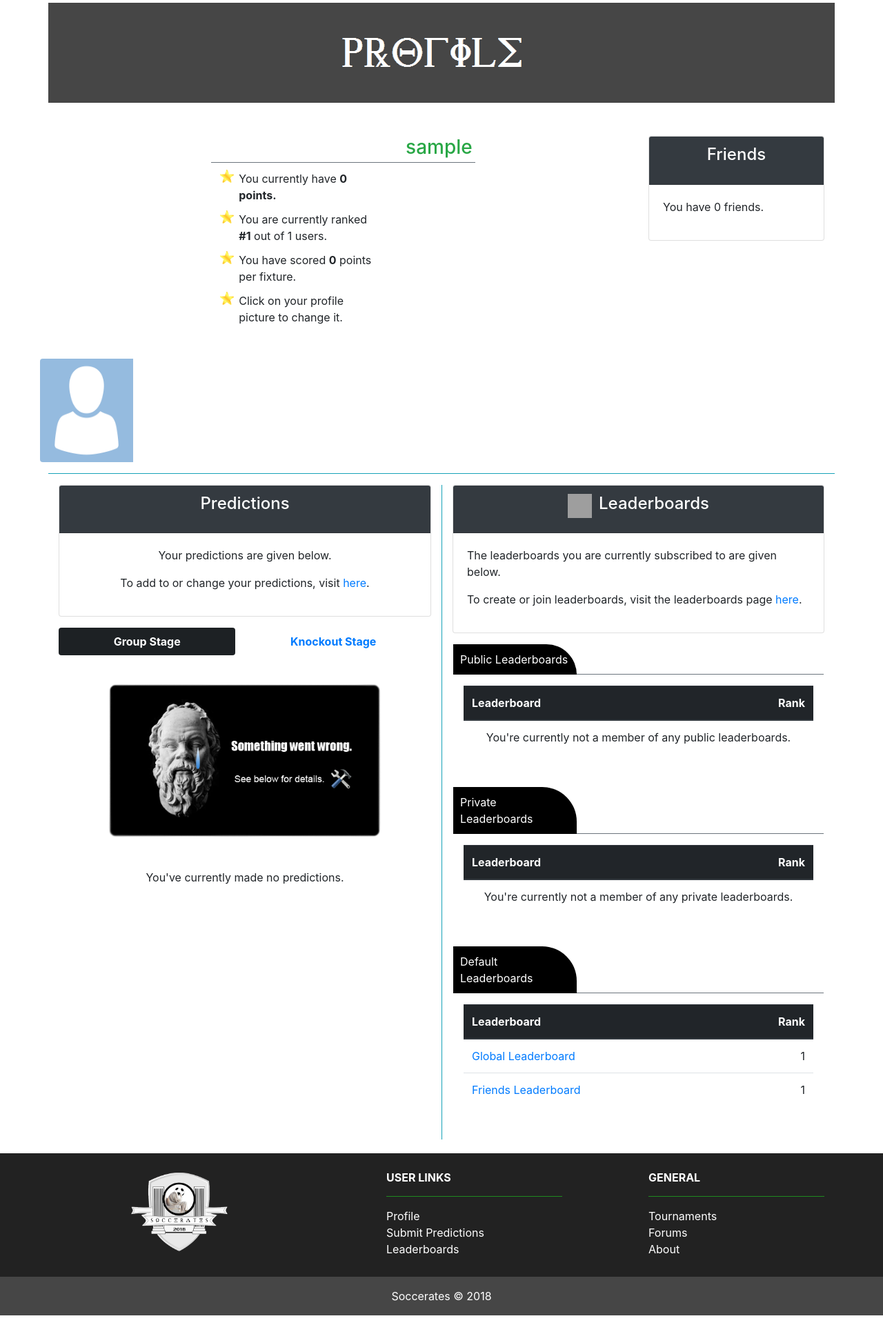
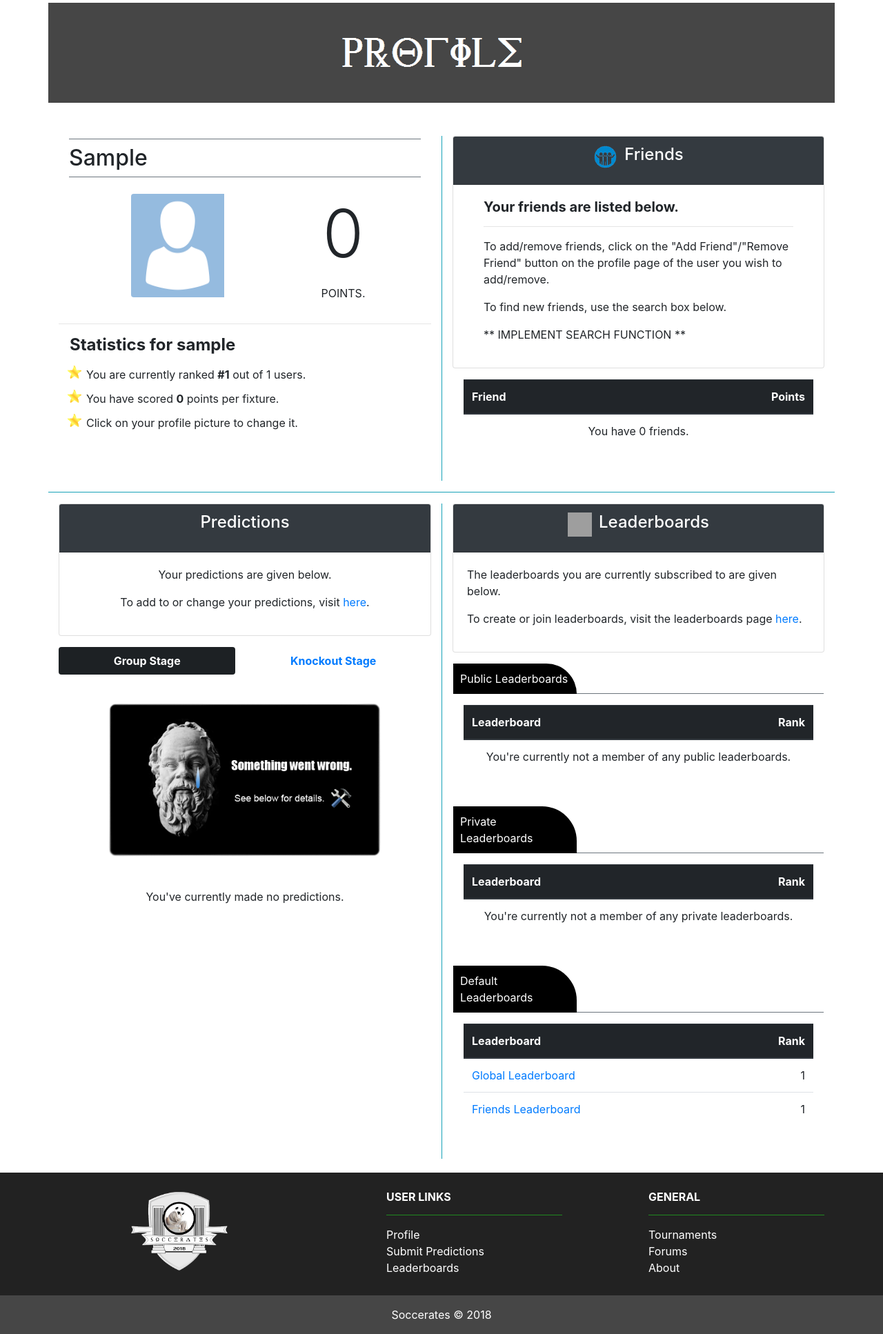
Before and after one commit to atlasJackson/soccerates, a Django app: page /profile in a window 1280 px wide. Shown: the part 129-2063 px from the top of the page at 69% size. Before the commit the page ends 2036 px from the top, so only its background shows below. Run offline with Django 3.2, Linux system fonts and the light colour scheme; the visitor is signed in with stand-in values (Sample User, id 1); data comes from the database, SQL or seed files in the repository; data that the repository does not hold is empty; parts of the project's set-up code (start-up, migrations or seed data) failed here and were passed over; some libraries are stand-ins or nearby versions; grey boxes are pictures that could not be loaded.

Commit message:
Completed first draft of profile page layout, with friends section included.

```diff
--- a/static/js/main.js
+++ b/static/js/main.js
@@ -58,12 +58,12 @@ document.addEventListener("DOMContentLoaded", function() {
     });
 
     /* Buttons to add and remove friends */
-    $(".user-profile-data").on("click", "#add-friend", function(e) {
+    $(".friend-buttons").on("click", "#add-friend", function(e) {
 
         e.preventDefault();
         buttonFriend($(this), "add_friend/");
     });
-    $(".user-profile-data").on("click", "#remove-friend", function(e) {
+    $(".friend-buttons").on("click", "#remove-friend", function(e) {
 
         e.preventDefault();
         buttonFriend($(this), "remove_friend/");
--- a/templates/user_profile.html
+++ b/templates/user_profile.html
@@ -29,44 +29,16 @@
         <!-- User's profile details, stats, and friends -->
         <div class="row pb-3 mb-3 border-bottom border-info">
 
-            <div class="col-9">
+            <!-- User's profile details -->
+            <div class="col-12 col-lg-6 mb-3">
 
-                <div class="col-12 col-md-8 offset-md-2 col-xl-6 offset-xl-3 text-right">
-                    <h3 class="text-success pb-1 pr-1 border-bottom border-secondary">{{ user.username }}</h3>
-                </div>
-
-                <div class="user-profile-data col-7 col-md-5 offset-md-2 col-lg-6 col-xl-4 offset-xl-3 list-star-bullets mb-5">
-                    <ul class="">
-                        {% if user.username == request.user.username %}
-                            <li>You currently have <strong>{{ user.profile.points }} points.</strong></li>
-                            <li>You are currently ranked <strong>#{{ ranking }}</strong> out of {{ usercount }} users.</li>
-                            <li>You have scored <strong>{{ points_percentage }}</strong> points per fixture.</li>
-                            <li>Click on your profile picture to change it.</li>
-                        {% else %}
-                            <li>{{ user.username }} currently has <strong>{{ user.profile.points }} points.</strong></li>
-                            <li>{{ user.username }} is currently ranked <strong>#{{ ranking }}</strong> out of {{ usercount }} users.</li>
-                            <li>{{ user.username }} has scored <strong>{{ points_percentage }}</strong> points per fixture.</li>
-                        {% endif %}
-                    </ul>
-
-                    {% if not user == request.user %}
-                        <div class="friend-buttons text-center">
-                            {% if is_friend %}
-                                <button class="btn btn-danger" type="button" id="remove-friend" data-csrf_token="{{ csrf_token }}" >
-                                    Remove Friend
-                                </button>
-                            {% else %}
-                                <button class="btn btn-success" type="button" id="add-friend" data-csrf_token="{{ csrf_token }}" >
-                                    Add Friend
-                                </button>
-                            {% endif %}
-                        </div>
-                    {% endif %}
-
+                <div class="col-12 text-left mb-4">
+                    <h2 class="text-capitalize mt-1 py-2 border-top border-bottom border-secondary">{{ user.username }}</h2>
                 </div>
 
                 <!-- User profile image. On clicking, the user can change their display picture. -->
-                <div class="col-5 col-md-3 col-lg-2">
+                <div class="row">
+                    <div class="col-6">
                     <!-- Display the profile picture -->
                     {% if user == request.user %}
                         <div class="user-profile">
@@ -76,6 +48,8 @@
                                 <img src="{% static 'img/soccerates-blank-profile.png' %}" id="user-profile-image" class="profile-page-image rounded img-fluid" alt="Profile" title="Click to change picture."/>
                             {% endif %}
                         </div>
+
+
                         <!-- Hidden form to submit a new profile picture. Upload and subumission is bound to the picture using jQuery. -->
                         <div class="profile-form">
                             <form id='profile-image-form' method="POST" action="{% url 'profile' %}" enctype="multipart/form-data" hidden>
@@ -93,19 +67,87 @@
                         </div>
                     {% endif %}
                     </div>
+
+                    <div class="col-6 text-center">
+                        <p><strong class="display-1">{{ user.profile.points }}</strong></p>
+                        <p class="text-uppercase">points.</p>
+                    </div>
+                </div>
+
+                <div class="row">
+                    <div class="col-12">
+                        <div class="user-profile-data list-star-bullets mb-5">
+                            <hr />
+                            <h4 class="pl-3 mb-3 font-weight-bold">Statistics for {{ user.username }}</h4>
+                            <ul class="">
+                                {% if user.username == request.user.username %}
+                                    <li>You are currently ranked <strong>#{{ ranking }}</strong> out of {{ usercount }} users.</li>
+                                    <li>You have scored <strong>{{ points_percentage }}</strong> points per fixture.</li>
+                                    <li>Click on your profile picture to change it.</li>
+                                {% else %}
+                                    <li>{{ user.username }} is currently ranked <strong>#{{ ranking }}</strong> out of {{ usercount }} users.</li>
+                                    <li>{{ user.username }} has scored <strong>{{ points_percentage }}</strong> points per fixture.</li>
+                                {% endif %}
+                            </ul>
+                        </div>
+                    </div>
+                </div>
+
             </div>
 
             <!-- User's friends -->
-            <div class="friend-list col-3">
+            <div class="friend-list col-12 col-lg-6 border-left border-info">
                 <div class="card mb-3">
                     <div class="card-header bg-dark text-white d-flex justify-content-center">
+                        <img src="{% static 'img/friends.png' %}" class="icon"/>
                         <h4 class="mb-3">Friends</h4>
                     </div>
 
-                    <div class="card-body">
+                    <div class="card-body mx-4">
+                        {% if user.username == request.user.username %}
+                            <h5 class="font-weight-bold">Your friends are listed below.</h5>
+                            <hr />
+                            <p>To add/remove friends, click on the "Add Friend"/"Remove Friend" button on the profile page of the user you wish to add/remove.</p>
+                            <p>To find new friends, use the search box below.</p>
+                            <p>** IMPLEMENT SEARCH FUNCTION **</p>
+                        {% else %}
+                            <p>{{ user.username }}'s friends are listed below.</p>
+
+                            {% if is_friend %}
+                                <p>To remove {{ user.username }} from your list of friends, click the button below.</p>
+                                <div class="friend-buttons text-center">
+                                    <button class="btn btn-danger" type="button" id="remove-friend" data-csrf_token="{{ csrf_token }}" >
+                                        Remove Friend
+                                    </button>
+                                </div>
+                            {% else %}
+                                <p>To add {{ user.username }} to your list of friends, click the button below.</p>
+                                <div class="friend-buttons text-center">
+                                    <button class="btn btn-success" type="button" id="add-friend" data-csrf_token="{{ csrf_token }}" >
+                                        Add Friend
+                                    </button>
+                                </div>
+                            {% endif %}
+                        {% endif %}
+                    </div>
+                </div>
+
+                <div class="pb-3 m-3">
+
+                    <table class="table">
+                        <thead class="thead-dark">
+                            <tr>
+                                <th class="board-name-cell">
+                                    Friend
+                                </th>
+                                <th class="board-data-cell text-right">
+                                    Points
+                                </th>
+                            </tr>
+                        </thead>
+
+                        <tbody>
                         {% if user.profile.friends.all %}
-                            <table class="table">
-                            <tbody>
                             {% for friend in user.profile.friends.all %}
                             <tr>
                                 <td><a href="{% url 'other_user_profile' friend.username %}">
@@ -120,23 +162,25 @@
                                 <td class="board-data-cell">{{ friend.profile.points }}</td>
                             </tr>
                             {% endfor %}
+                        {% else %}
+                            <tr class="text-center">
+                            {% if user.username == request.user.username %}
+                                <td colspan="12" class=text-ce>You have 0 friends.</td>
+                            {% else %}
+                                <td colspan="12">{{ user.username }} doesn't have any friends.</td>
+                            {% endif %}
+                            </tr>
+                        {% endif %}
                         </tbody>
                     </table>
-                        {% else %}
-                            {% if user.username == request.user.username %}
-                                <p class=text-ce>You have 0 friends.</p>
-                            {% else %}
-                                <p>{{ user.username }} doesn't have any friends.</p>
-                            {% endif %}
-                        {% endif %}
-                    </div>
 
-                </div>
                 </div>
 
             </div>
 
+        </div>
 
+        <!-- NEXT ROW -->
 
         <!-- User's Predictions and Leaderboards columns -->
         <div class="row mt-1">
```
Also changed, not shown: static/img/friends.png (added). Lines whose indentation alone changed are shown as unchanged.
